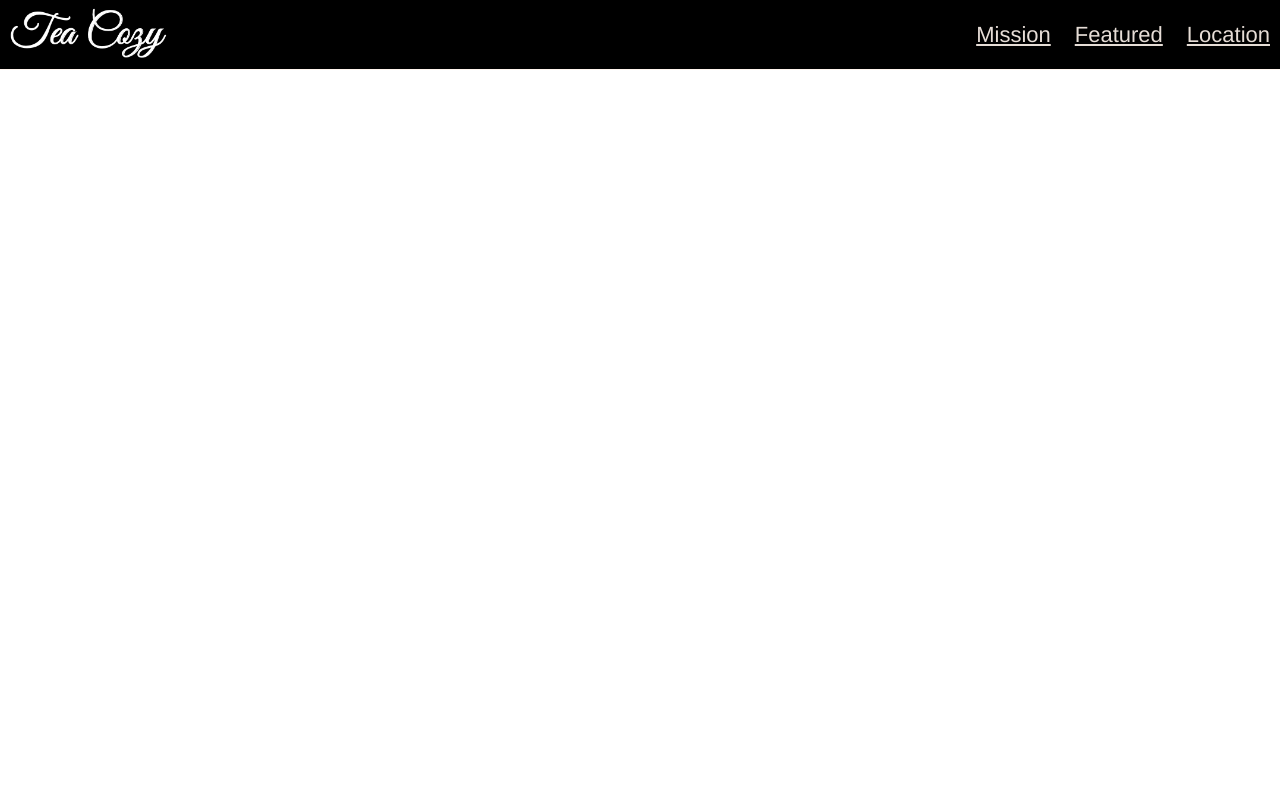
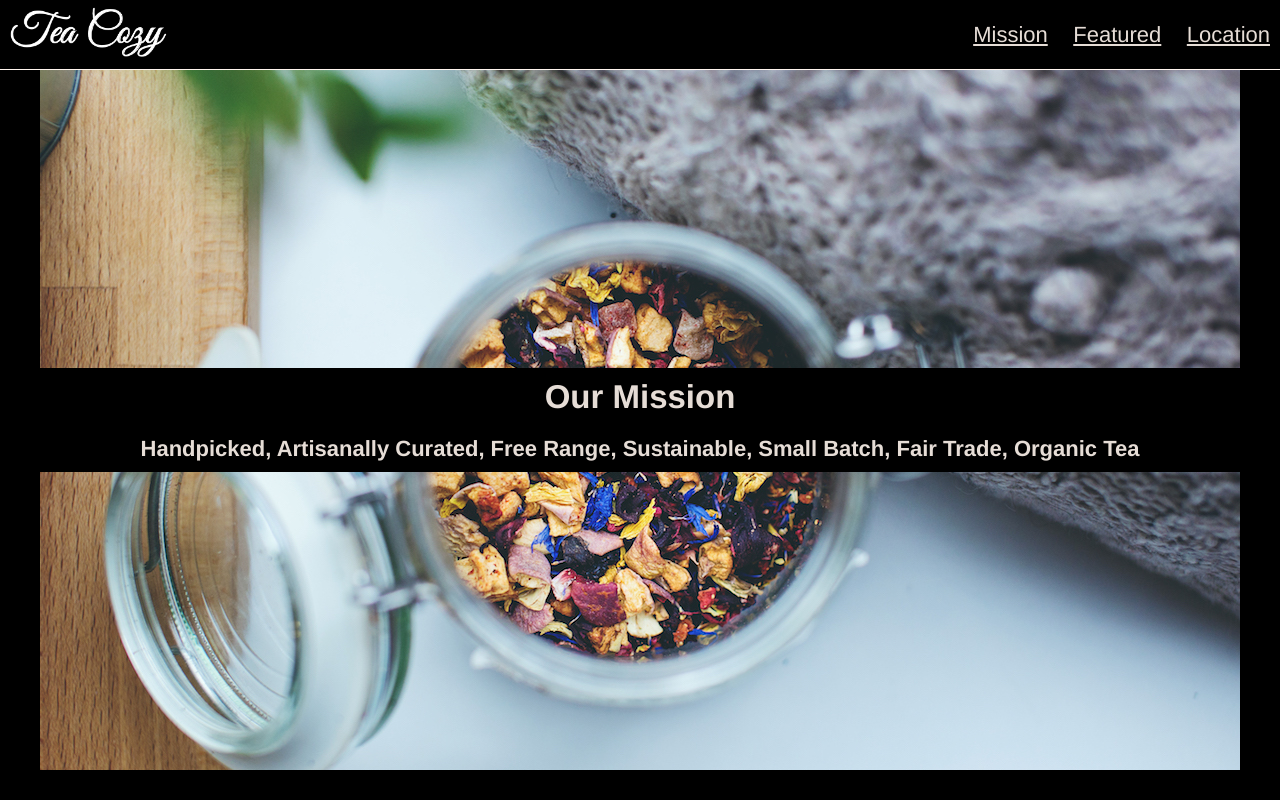
Before and after one commit to Martinius222/TeaCozy, a plain HTML site: page index.html in a window 1280 px wide. Drawn offline with Linux system fonts and the light colour scheme.

Commit message:
Complete Banner Section

```diff
--- a/Resources/style.css
+++ b/Resources/style.css
@@ -3,6 +3,9 @@
 
 body {
 	margin: 0;
+	background-color: black;
+	font-size: 22px;
+
 }
 
 h2,
@@ -11,7 +14,10 @@ h4,
 h5 {
 	color: seashell;
 	font-family: Helvetica, sans-serif;
+	font-weight: bold;
 	opacity: 0.9;
+	margin: 10px;
+
 }
 
 
@@ -41,3 +47,24 @@ a {
 	height: 50px;
 
 }
+
+.container {
+	width: 1200px;
+	height: 700px;
+	display: flex;
+	justify-content: center;
+	align-items: center;
+	margin: 0 auto;
+	position: relative;
+	top: 70px;
+	background-image: url(./Images/img-mission-background.jpg);
+}
+
+.container .banner {
+	width: 100%;
+	display: flex;
+	flex-direction: column;
+	justify-content: center;
+	align-items: center;
+	background-color: black;
+}
--- a/index.html
+++ b/index.html
@@ -20,5 +20,15 @@
 		</div>
 	</nav>
 
+	<!--Main Banner-->
+
+	<div class="container">
+		<div class="banner">
+			<h2>Our Mission</h2>
+			<h4>Handpicked, Artisanally Curated, Free Range, Sustainable, Small Batch, Fair Trade, Organic Tea</h4>
+		</div>
+
+	</div>
+
 </body>
 </html>
```
